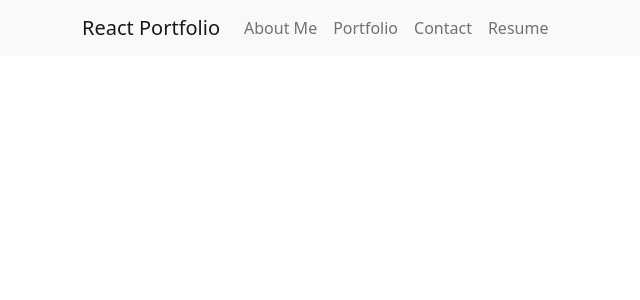
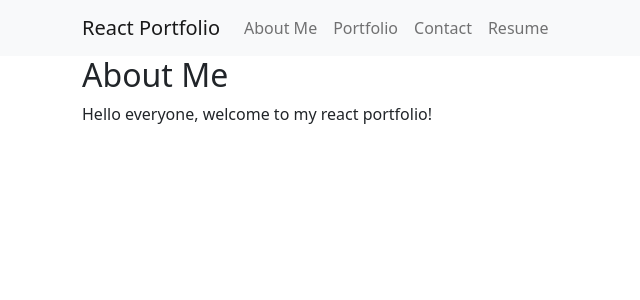
Before and after one commit to ncougs/React-Portfolio, a React (Create React App) app: page / in a window 1280 px wide. Shown: the top 300 px of the page, without its empty margins (0-640 px from the left). Built offline with nearby package versions, Linux system fonts and the light colour scheme.

Commit message:
adding navigiation

```diff
--- a/src/App.js
+++ b/src/App.js
@@ -1,7 +1,20 @@
-import NavBar from './features/Navbar';
+import { useState } from 'react';
+import { Container } from 'react-bootstrap';
+
+import NavBar from './components/Navbar';
+import Navigation from './components/Navigation';
 
 const App = () => {
-	return <NavBar />;
+	const [section, renderSection] = useState('About Me');
+
+	return (
+		<>
+			<NavBar renderSection={renderSection} />
+			<Container>
+				<Navigation section={section} />
+			</Container>
+		</>
+	);
 };
 
 export default App;
--- /dev/null
+++ b/src/components/About-me.js
@@ -0,0 +1,10 @@
+const AboutMe = () => {
+	return (
+		<>
+			<h2>About Me</h2>
+			<p>Hello everyone, welcome to my react portfolio!</p>
+		</>
+	);
+};
+
+export default AboutMe;
--- a/src/features/Navbar.js
+++ b/src/components/Navbar.js
@@ -1,12 +1,12 @@
 import { Navbar, Container, Nav } from 'react-bootstrap';
 
-const NavBar = () => {
+const NavBar = ({ renderSection }) => {
 	return (
 		<Navbar bg='light' variant='light'>
 			<Container>
 				<Navbar.Brand href='#home'>React Portfolio</Navbar.Brand>
 				<Nav className='me-auto'>
-					<Nav.Link href='#home'>About Me</Nav.Link>
+					<Nav.Link onCLick={renderSection('About Me')}>About Me</Nav.Link>
 					<Nav.Link href='#features'>Portfolio</Nav.Link>
 					<Nav.Link href='#pricing'>Contact</Nav.Link>
 					<Nav.Link href='#pricing'>Resume</Nav.Link>
--- /dev/null
+++ b/src/components/Navigation.js
@@ -0,0 +1,7 @@
+import AboutMe from './About-me';
+
+const Navigation = ({ section }) => {
+	return section === 'About Me' && <AboutMe />;
+};
+
+export default Navigation;
```
